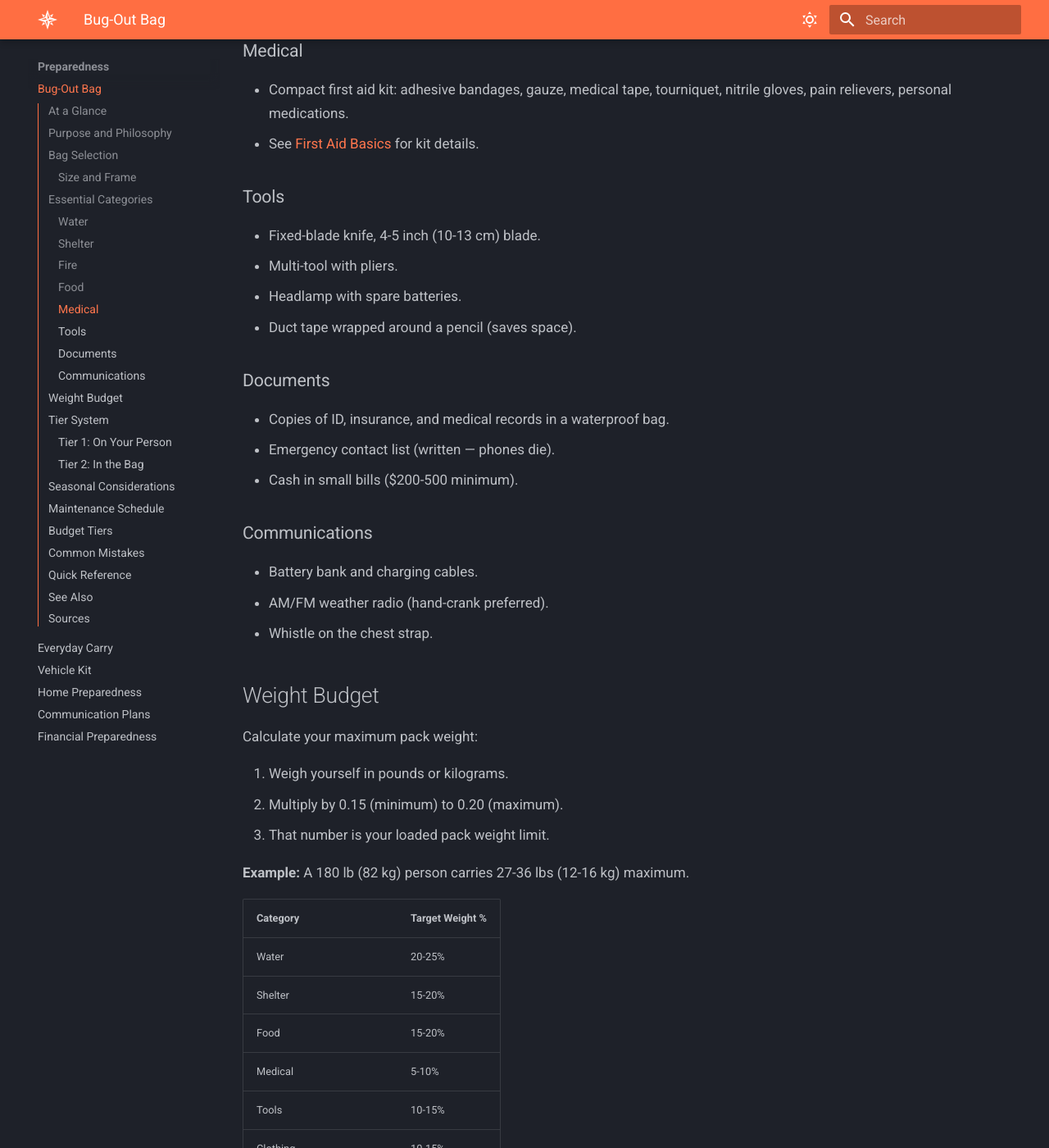
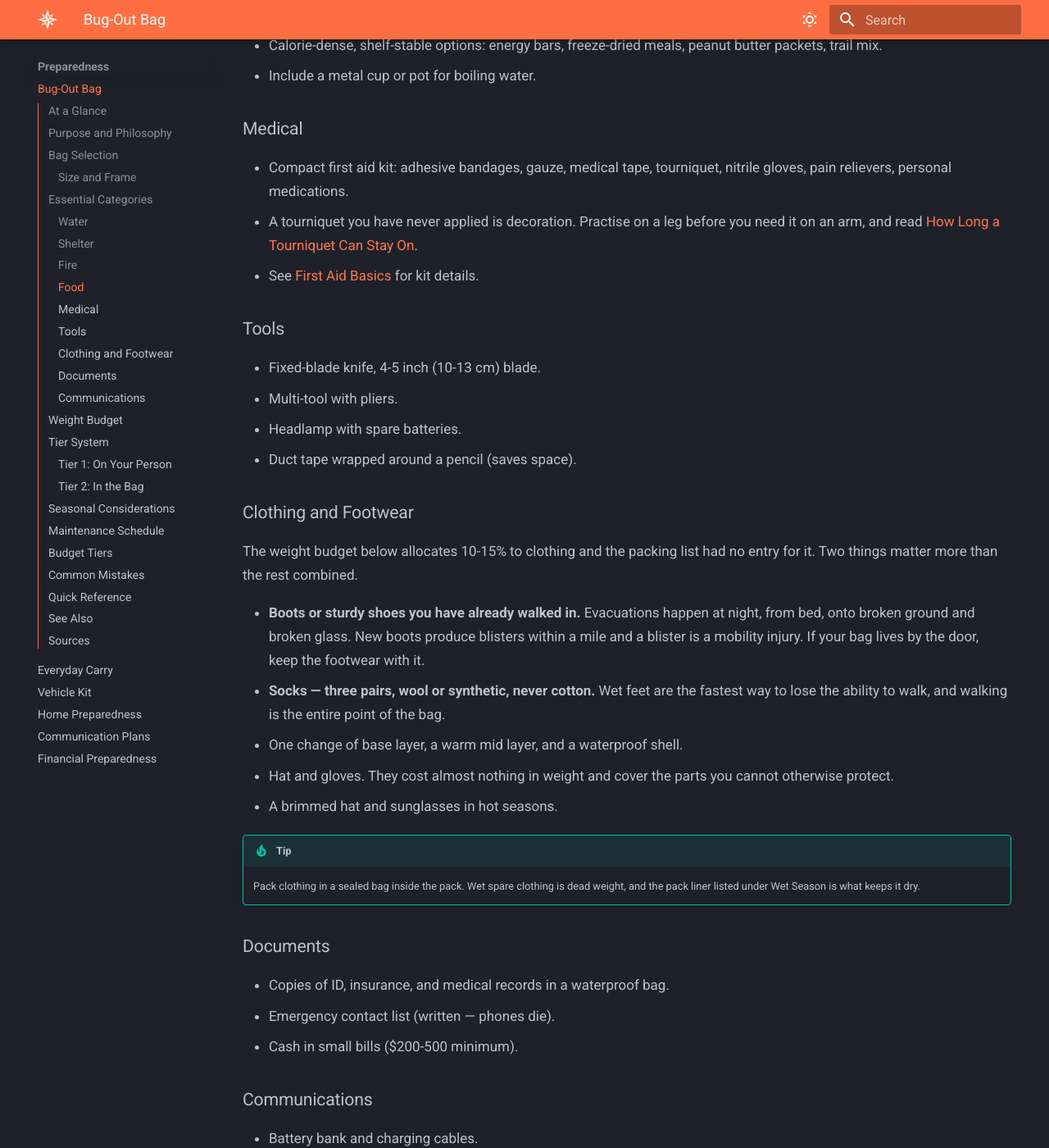
Before and after one commit to mmayden/WilderThings, an MkDocs documentation site: the page built from docs/preparedness/bug-out-bag.md, in a window 1280 px wide and 1400 px high, scrolled down 2301 px. Shown: the whole window at 82% size. Built offline with MkDocs 1.6.1 and Material for MkDocs 9.7.7, drawn with Linux system fonts in a browser that asks for light colours; some of the changed text lies outside the part shown.

Commit message:
fix: the bug-out bag weight budget allocated 10-15% to a category with no packing list
The weight table reserves 10-15% for clothing and the Essential
Categories section has no clothing entry. The Quick Reference table omits
it too. So the guide tells you to budget the weight and never tells you
what goes in it.

Footwear is the part that matters. Evacuations happen at night, from bed,
onto broken ground and broken glass, and a bag by the door is no use if
you leave in whatever was beside it. New boots blister within a mile, and
a blister is a mobility injury in a kit whose entire purpose is walking.
Broken-in boots live with the bag.

Socks second, and specifically not cotton — the corpus says elsewhere
that cotton kills, and nowhere is that more immediate than on feet you
need for 72 hours.

Also: the water line said "1 litre minimum carried, plus purification for
3 days," which reads as though the bottle is the supply. An active adult
needs 2-3 litres a day, so that bottle is about a third of one day. The
purification is the water plan and the bottle is what gets you to the
next source — which also means knowing where water is on your evacuation
route, not just owning a filter.

And a tourniquet nobody has ever applied is decoration. Pointed at the
canonical timing table rather than repeating it.

Co-Authored-By: Claude Opus 5 (1M context) <noreply@anthropic.com>

```diff
--- a/docs/preparedness/bug-out-bag.md
+++ b/docs/preparedness/bug-out-bag.md
@@ -49,7 +49,11 @@ Choose a pack with padded hip belt, sternum strap, and compression straps. The h
 
 ### Water
 
-- 1 liter (32 oz) minimum carried, plus purification for 3 days.
+- 1 liter (32 oz) minimum carried, plus the means to purify more.
+- **An active adult needs 2-3 litres a day**, so the litre in your bag is roughly a third
+  of one day. The purification is not a backup to the bottle — it is the actual water
+  plan, and the bottle is what gets you to the next source. Know where water is along
+  your evacuation routes.
 - Carry a water bottle and a collapsible reservoir.
 - Include purification tablets or a squeeze filter.
 - See [Water Purification](../water/purification.md) for methods.
@@ -75,6 +79,9 @@ Choose a pack with padded hip belt, sternum strap, and compression straps. The h
 ### Medical
 
 - Compact first aid kit: adhesive bandages, gauze, medical tape, tourniquet, nitrile gloves, pain relievers, personal medications.
+- A tourniquet you have never applied is decoration. Practise on a leg before you need it
+  on an arm, and read
+  [How Long a Tourniquet Can Stay On](../medical/first-aid-basics.md#how-long-a-tourniquet-can-stay-on).
 - See [First Aid Basics](../medical/first-aid-basics.md) for kit details.
 
 ### Tools
@@ -83,6 +90,26 @@ Choose a pack with padded hip belt, sternum strap, and compression straps. The h
 - Multi-tool with pliers.
 - Headlamp with spare batteries.
 - Duct tape wrapped around a pencil (saves space).
+
+### Clothing and Footwear
+
+The weight budget below allocates 10-15% to clothing and the packing list had no entry
+for it. Two things matter more than the rest combined.
+
+- **Boots or sturdy shoes you have already walked in.** Evacuations happen at night, from
+  bed, onto broken ground and broken glass. New boots produce blisters within a mile and
+  a blister is a mobility injury. If your bag lives by the door, keep the footwear with
+  it.
+- **Socks — three pairs, wool or synthetic, never cotton.** Wet feet are the fastest way
+  to lose the ability to walk, and walking is the entire point of the bag.
+- One change of base layer, a warm mid layer, and a waterproof shell.
+- Hat and gloves. They cost almost nothing in weight and cover the parts you cannot
+  otherwise protect.
+- A brimmed hat and sunglasses in hot seasons.
+
+!!! tip
+    Pack clothing in a sealed bag inside the pack. Wet spare clothing is dead weight, and
+    the pack liner listed under Wet Season is what keeps it dry.
 
 ### Documents
 
@@ -203,6 +230,9 @@ Everything else. Pack with heaviest items closest to your back and centered betw
 - **No physical fitness.** The best gear cannot compensate for the inability to carry it. Train with your bag regularly.
 - **All gear, no plan.** A bag without evacuation routes, rally points, and a communication plan is a heavy backpack, not a survival system.
 - **Ignoring climate.** A summer bag in January is dangerous. Adjust seasonally.
+- **No footwear plan.** Evacuating in whatever was by the bed ends in blisters or cut feet. Keep broken-in boots with the bag.
+- **Cotton socks.** They hold water, stop insulating, and blister you. Wool or synthetic only.
+- **Treating the water bottle as three days of water.** It is about a third of one day. The filter is the plan.
 
 ## Quick Reference
 
@@ -215,6 +245,7 @@ Everything else. Pack with heaviest items closest to your back and centered betw
 | Medical | FAK + meds | 1-2 lbs (0.5-0.9 kg) |
 | Tools | Knife + headlamp + multi-tool | 2-3 lbs (0.9-1.4 kg) |
 | Documents | IDs + cash + contacts | 0.5 lb (0.2 kg) |
+| Clothing | Boots, 3 pairs socks, layers, hat | 3-5 lbs (1.4-2.3 kg) |
 | Comms | Radio + battery bank + whistle | 1-2 lbs (0.5-0.9 kg) |
 
 ---
```
